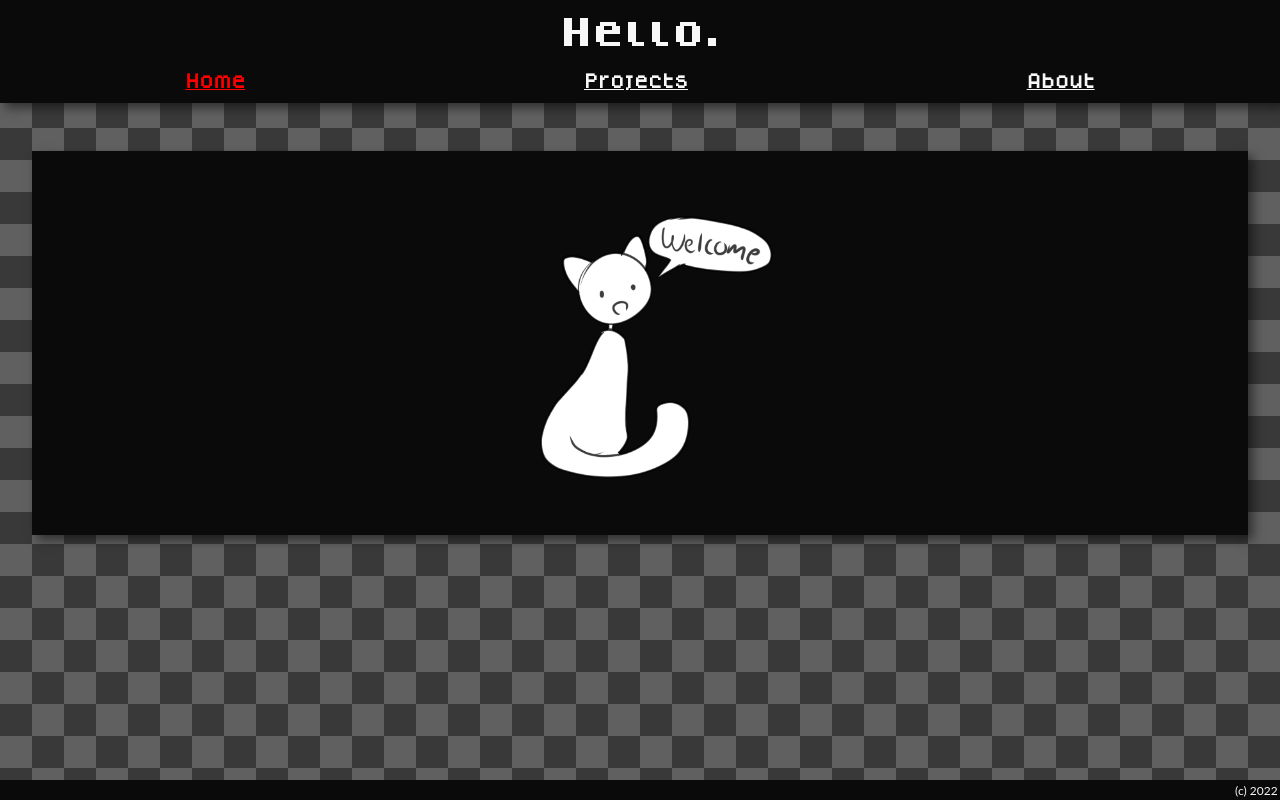
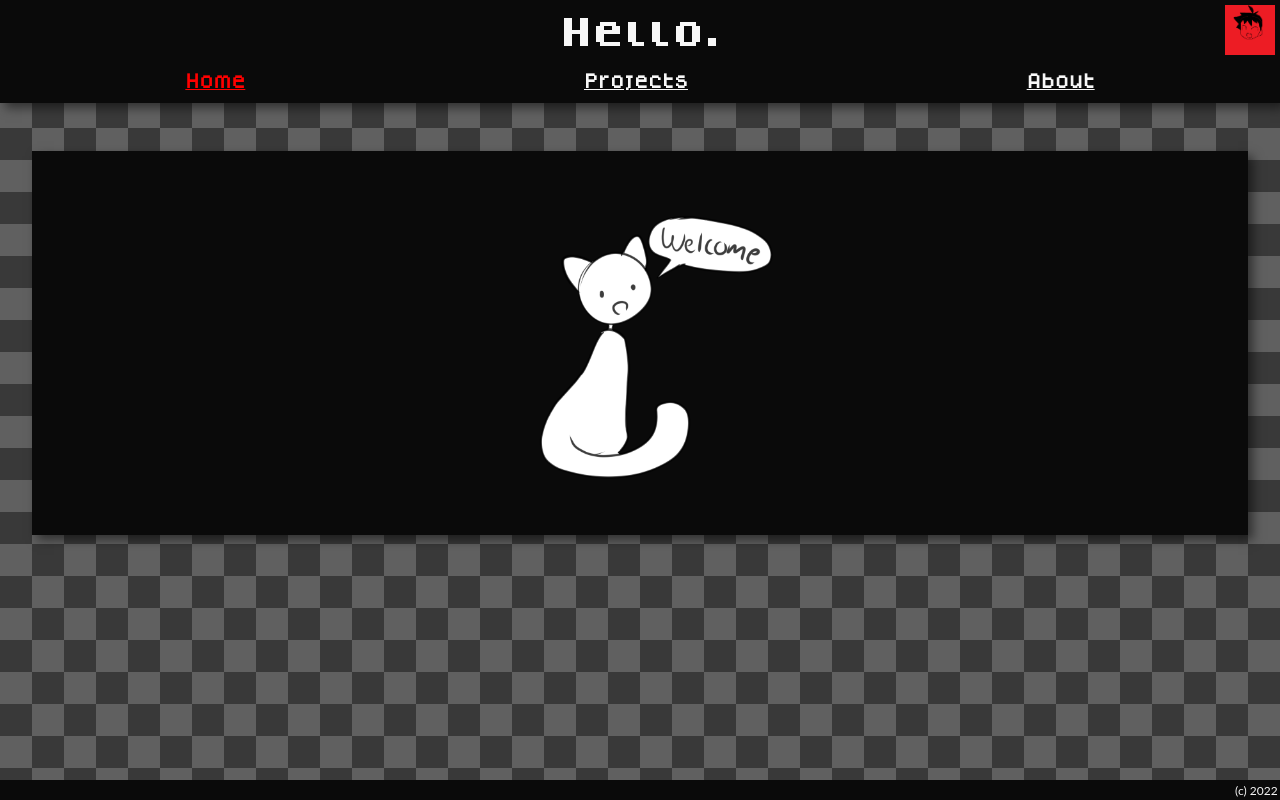
Before and after one commit to EddieKodeHode/portfolio, a plain HTML site: page index.html in a window 1280 px wide. Drawn offline with Linux system fonts and the light colour scheme.

Commit message:
Started work on language toggle button

```diff
--- a/index.html
+++ b/index.html
@@ -9,6 +9,7 @@
 </head>
 <body>
     <header>
+        <a url="" id="language-toggle"><img src="images/example.png"></a>
         <h1 id="header-title">Hello<span>.</span></h1>
         <nav>
             <ul>
@@ -27,3 +28,9 @@
     <script src="home.js"></script>
 </body>
 </html>
+
+<!--
+    TODO
+    1. Gjør norsk til default for siden. "Hjem" "Prosjekter" "Om meg"
+    2. Lag en language toggle.
+ -->
--- a/style/index.css
+++ b/style/index.css
@@ -138,3 +138,22 @@ footer p {
     background-position: center;
     background-size: cover;
 }
+
+/* Language toggle */
+
+#language-toggle {
+    position: absolute;
+    right: 5px;
+    top: 5px;
+}
+
+#language-toggle img {
+    width: 50px;
+    height: 50px;
+    transition: 0.2s;
+}
+
+#language-toggle img:hover {
+    width: 60px;
+    height: 60px;
+}
```
